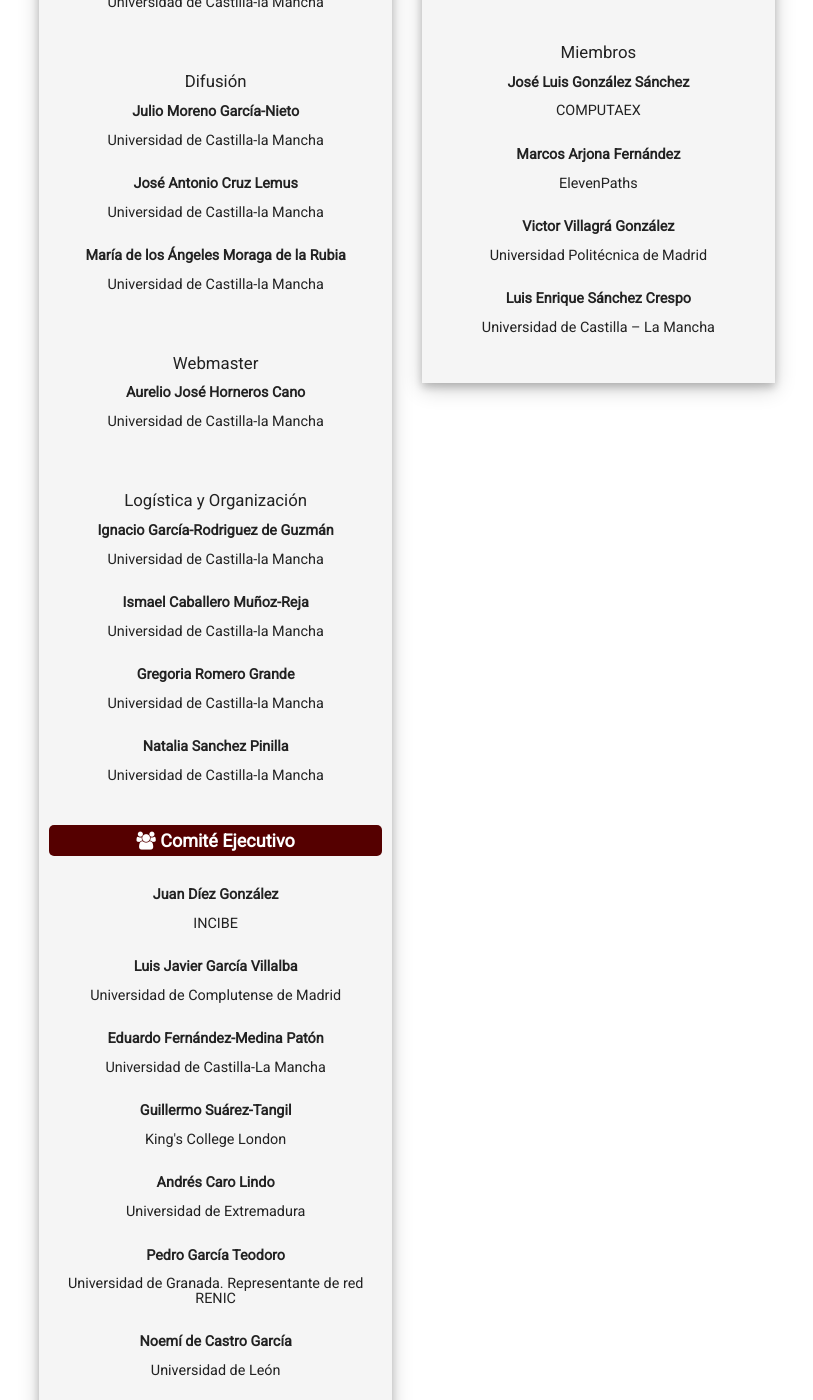
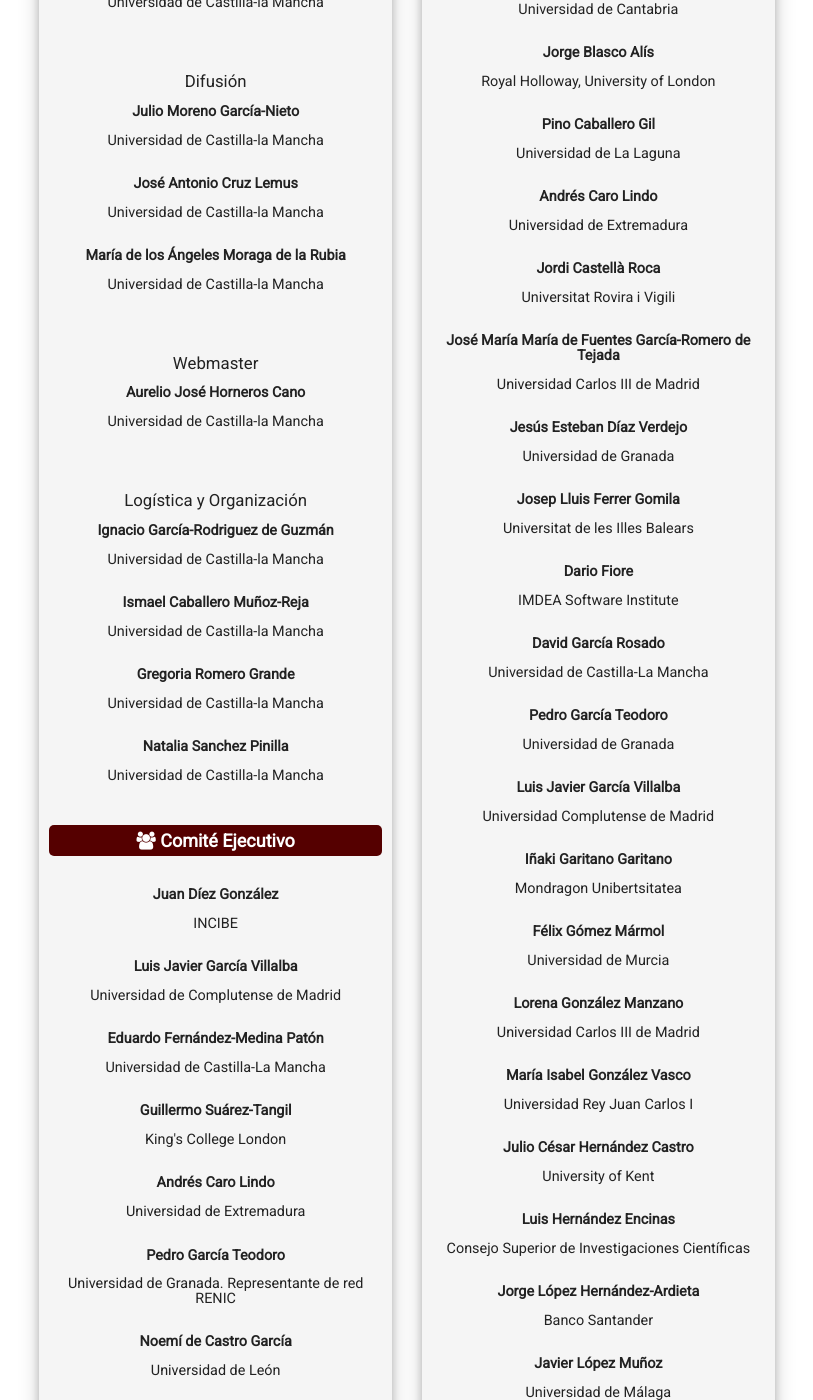
Before and after one commit to jnic2020/jnic2021.github.io, a Jekyll site: the page built from comites.md, in a window 1280 px wide and 1400 px high, scrolled down 1009 px. Shown: the whole window, without its empty margins (233-1046 px from the left). Built offline with Jekyll 4.4.1, drawn with Linux system fonts in a browser that asks for light colours; nearby versions of some CDN libraries; some of the changed text lies outside the part shown.

Commit message:
ComitéCientifico

```diff
--- a/_data/comite_programa_cientifico.json
+++ b/_data/comite_programa_cientifico.json
@@ -18,9 +18,148 @@
 				"organization": "INCIBE"
 			},
 			{
-				"name" : [{"n":"Próximamente", "a":"", "a_sort": ""}],
-				"organization": ""
+				"name" : [{"n":"Marcos", "a":"Arjona Fernández", "a_sort": "Arjona Fernández"}],
+				"organization": "ElevenPaths"
+			},
+			{
+				"name" : [{"n":"Ana", "a":"Ayerbe Fernández-Cuesta", "a_sort": "Ayerbe Fernández-Cuesta"}],
+				"organization": "Tecnalia "
+			},
+			{
+				"name" : [{"n":"Marta", "a":"Beltrán Pardo", "a_sort": "Beltrán Pardo"}],
+				"organization": "Universidad Rey Juan Carlos"
+			},
+			{
+				"name" : [{"n":"Carlos", "a":"Blanco Bueno", "a_sort": "Blanco Bueno"}],
+				"organization": "Universidad de Cantabria"
+			},
+			{
+				"name" : [{"n":"Jorge", "a":"Blasco Alís", "a_sort": "Blasco Alís"}],
+				"organization": "Royal Holloway, University of London"
+			},
+			{
+				"name" : [{"n":"Pino", "a":"Caballero Gil", "a_sort": "Caballero Gil"}],
+				"organization": "Universidad de La Laguna "
+			},
+			{
+				"name" : [{"n":"Andrés", "a":"Caro Lindo", "a_sort": "Caro Lindo"}],
+				"organization": "Universidad de Extremadura"
+			},
+			{
+				"name" : [{"n":"Jordi", "a":"Castellà Roca", "a_sort": "Castellà Roca "}],
+				"organization": "Universitat Rovira i Vigili"
+			},
+			{
+				"name" : [{"n":"José María", "a":"María de Fuentes García-Romero de Tejada", "a_sort": "María de Fuentes García-Romero de Tejada"}],
+				"organization": "Universidad Carlos III de Madrid"
+			},
+			{
+				"name" : [{"n":"Jesús Esteban", "a":"Díaz Verdejo", "a_sort": "Díaz Verdejo"}],
+				"organization": "Universidad de Granada "
+			},
+			{
+				"name" : [{"n":"Josep Lluis", "a":"Ferrer Gomila", "a_sort": "Ferrer Gomila"}],
+				"organization": "Universitat de les Illes Balears"
+			},
+			{
+				"name" : [{"n":"Dario", "a":"Fiore", "a_sort": "Fiore"}],
+				"organization": "IMDEA Software Institute "
+			},
+			{
+				"name" : [{"n":"David", "a":"García Rosado", "a_sort": "García Rosado"}],
+				"organization": "Universidad de Castilla-La Mancha"
+			},
+			{
+				"name" : [{"n":"Pedro", "a":"García Teodoro", "a_sort": "García Teodoro"}],
+				"organization": "Universidad de Granada"
+			},
+			{
+				"name" : [{"n":"Luis Javier", "a":"García Villalba", "a_sort": "García Villalba"}],
+				"organization": "Universidad Complutense de Madrid"
+			},
+			{
+				"name" : [{"n":"Iñaki", "a":"Garitano Garitano", "a_sort": "Garitano Garitano"}],
+				"organization": "Mondragon Unibertsitatea "
+			},
+			{
+				"name" : [{"n":"Félix", "a":"Gómez Mármol", "a_sort": "Gómez Mármol"}],
+				"organization": "Universidad de Murcia "
+			},
+			{
+				"name" : [{"n":"Lorena", "a":"González Manzano", "a_sort": "González Manzano"}],
+				"organization": "Universidad Carlos III de Madrid "
+			},
+			{
+				"name" : [{"n":"María Isabel", "a":"González Vasco", "a_sort": "González Vasco"}],
+				"organization": "Universidad Rey Juan Carlos I "
+			},
+			{
+				"name" : [{"n":"Julio César ", "a":"Hernández Castro", "a_sort": "Hernández Castro"}],
+				"organization": "University of Kent"
+			},
+			{
+				"name" : [{"n":"Luis", "a":"Hernández Encinas", "a_sort": "Hernández Encinas"}],
+				"organization": "Consejo Superior de Investigaciones Científicas "
+			},
+			{
+				"name" : [{"n":"Jorge", "a":"López Hernández-Ardieta", "a_sort": "López Hernández-Ardieta"}],
+				"organization": "Banco Santander "
+			},
+			{
+				"name" : [{"n":"Javier", "a":"López Muñoz", "a_sort": "López Muñoz"}],
+				"organization": "Universidad de Málaga"
+			},
+			{
+				"name" : [{"n":"Rafael", "a":"Martínez Gasca", "a_sort": "Martínez Gasca"}],
+				"organization": "Banco Santander "
+			},
+			{
+				"name" : [{"n":"Gregorio", "a":"Martínez Pérez", "a_sort": "Martínez Pérez"}],
+				"organization": "Universidad de Murcia"
+			},
+			{
+				"name" : [{"n":"David", "a":"Megías Jiménez", "a_sort": "Megías Jiménez"}],
+				"organization": "Universitat Oberta de Cataluña "
+			},
+			{
+				"name" : [{"n":"Luis", "a":"Panizo Alonso", "a_sort": "Panizo Alonso"}],
+				"organization": "Universidad de León "
+			},
+			{
+				"name" : [{"n":"Aljosa", "a":"Pasic", "a_sort": "Pasic"}],
+				"organization": "ATOS"
+			},
+			{
+				"name" : [{"n":"Ricardo J.", "a":"Rodríguez ", "a_sort": "Rodríguez"}],
+				"organization": "Centro Universitario de la Defensa de Zaragoza "
+			},
+			{
+				"name" : [{"n":"Fernando", "a":"Román Muñoz", "a_sort": "Román Muñoz"}],
+				"organization": "Universidad Complutense de Madrid "
+			},
+			{
+				"name" : [{"n":"Luis Enrique", "a":"Sánchez Crespo", "a_sort": "Sánchez Crespo"}],
+				"organization": "Universidad de Castilla-La Mancha "
+			},
+			{
+				"name" : [{"n":"José", "a":"Soler", "a_sort": "Soler"}],
+				"organization": "Technical University of Denmark - DTU"
+			},
+			{
+				"name" : [{"n":"Miguel", "a":"Soriano Ibáñez", "a_sort": "Soriano Ibáñez"}],
+				"organization": "Universidad Politécnica de Cataluña"
+			},
+			{
+				"name" : [{"n":"Victor A.", "a":"Villagrá González", "a_sort": "Villagrá González"}],
+				"organization": "Universidad Politécnica de Madrid"
+			},
+			{
+				"name" : [{"n":"Urko", "a":"Zurutuza Ortega", "a_sort": "Zurutuza Ortega"}],
+				"organization": "Mondragon Unibertsitatea"
 			}
+
+
+
 		]
 	}
 ]
```
